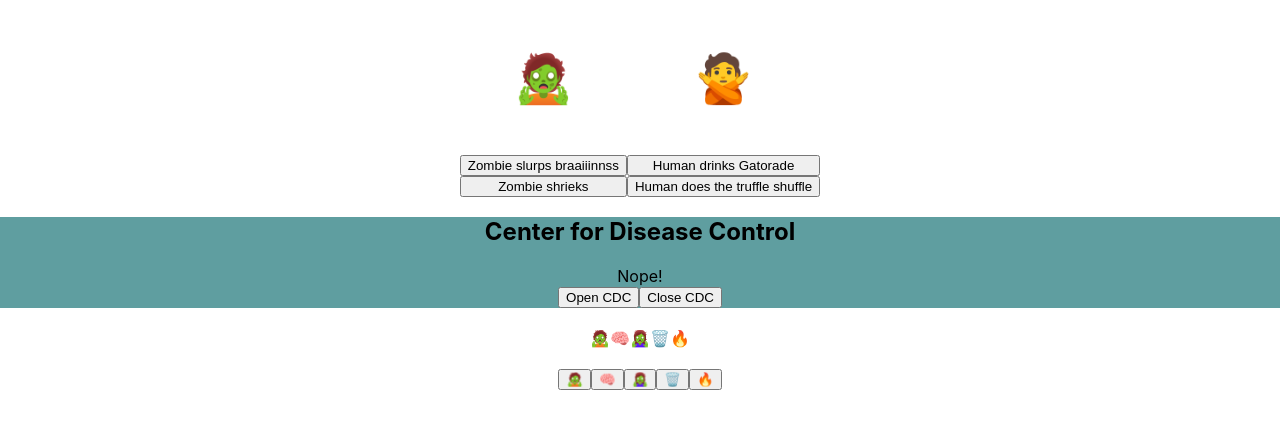
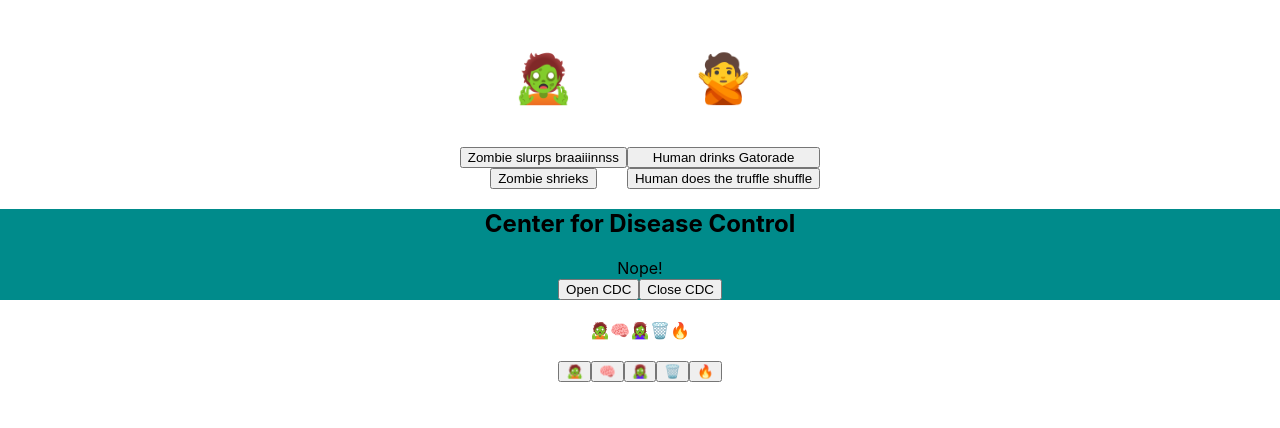
Before and after one commit to hdsteineke/fs-react-walking-dead, a React (Create React App) app: page / in a window 1280 px wide. Shown: the top 428 px of the page. Built offline with nearby package versions, Linux system fonts and the light colour scheme.

Commit message:
attempted styling, but not sure I made any difference

```diff
--- a/src/App.css
+++ b/src/App.css
@@ -50,6 +50,18 @@ body,
   justify-content: center;
 }
 
+.fight p {
+  margin-bottom: 40px;
+}
+
+.fight .zombie {
+  height: 100%;
+  display: flex;
+  flex-direction: column;
+  justify-content: flex-end;
+  align-items: center;
+}
+
 .zombie {
   display: flex;
   flex-direction: column;
@@ -61,10 +73,10 @@ body,
 }
 
 .sign {
-  background-color: cadetblue;
+  background-color: darkcyan;
 }
 
-.zombieArray {
+.zombieParade {
   display: flex;
   flex-direction: row;
   justify-content: center;
--- a/src/App.js
+++ b/src/App.js
@@ -8,7 +8,7 @@ function App() {
   const [zombieSize, setZombieSize] = useState(3);
   const [humanSize, setHumanSize] = useState(3);
   const [isOpen, setIsOpen] = useState(false);
-  const [zombieArray, setZombieArray] = useState([
+  const [zombieParade, setzombieParade] = useState([
     'zombie1',
     'brain',
     'zombie2',
@@ -25,23 +25,23 @@ function App() {
   };
 
   function handleAddZombie1() {
-    setZombieArray([...zombieArray, 'zombie1']);
+    setzombieParade([...zombieParade, 'zombie1']);
   }
 
   function handleAddBrain() {
-    setZombieArray([...zombieArray, 'brain']);
+    setzombieParade([...zombieParade, 'brain']);
   }
 
   function handleAddZombie2() {
-    setZombieArray([...zombieArray, 'zombie2']);
+    setzombieParade([...zombieParade, 'zombie2']);
   }
 
   function handleAddDumpster() {
-    setZombieArray([...zombieArray, 'dumpster']);
+    setzombieParade([...zombieParade, 'dumpster']);
   }
 
   function handleAddFire() {
-    setZombieArray([...zombieArray, 'fire']);
+    setzombieParade([...zombieParade, 'fire']);
   }
 
   const ATTACK = 1;
@@ -73,7 +73,7 @@ function App() {
       </section>
 
       <section className="zombie-parade">
-        <ZombieList zombies={zombieArray} />
+        <ZombieList zombies={zombieParade} />
         <button onClick={handleAddZombie1}>🧟</button>
         <button onClick={handleAddBrain}>🧠</button>
         <button onClick={handleAddZombie2}>🧟‍♀️</button>
--- a/src/Sign.js
+++ b/src/Sign.js
@@ -2,7 +2,7 @@ import React from 'react';
 
 export default function Sign({ sign }) {
   return (
-    <div>
+    <div className="sign-style">
       <h1>Center for Disease Control</h1>
       {sign ? 'We are open!' : 'Nope!'}
     </div>
--- a/src/ZombieList.js
+++ b/src/ZombieList.js
@@ -3,7 +3,7 @@ import Zombie from './Zombie.js';
 
 export default function ZombieList({ zombies }) {
   return (
-    <div className="zombieArray">
+    <div className="zombieParade">
       {zombies.map((zombie, index) => (
         <Zombie zombies={zombie} key={zombie + index} zombie={zombie} />
       ))}
```
Also changed, not shown: public/images/highway.png (added), 1 other file (tests, documents, lock files or other folders).
